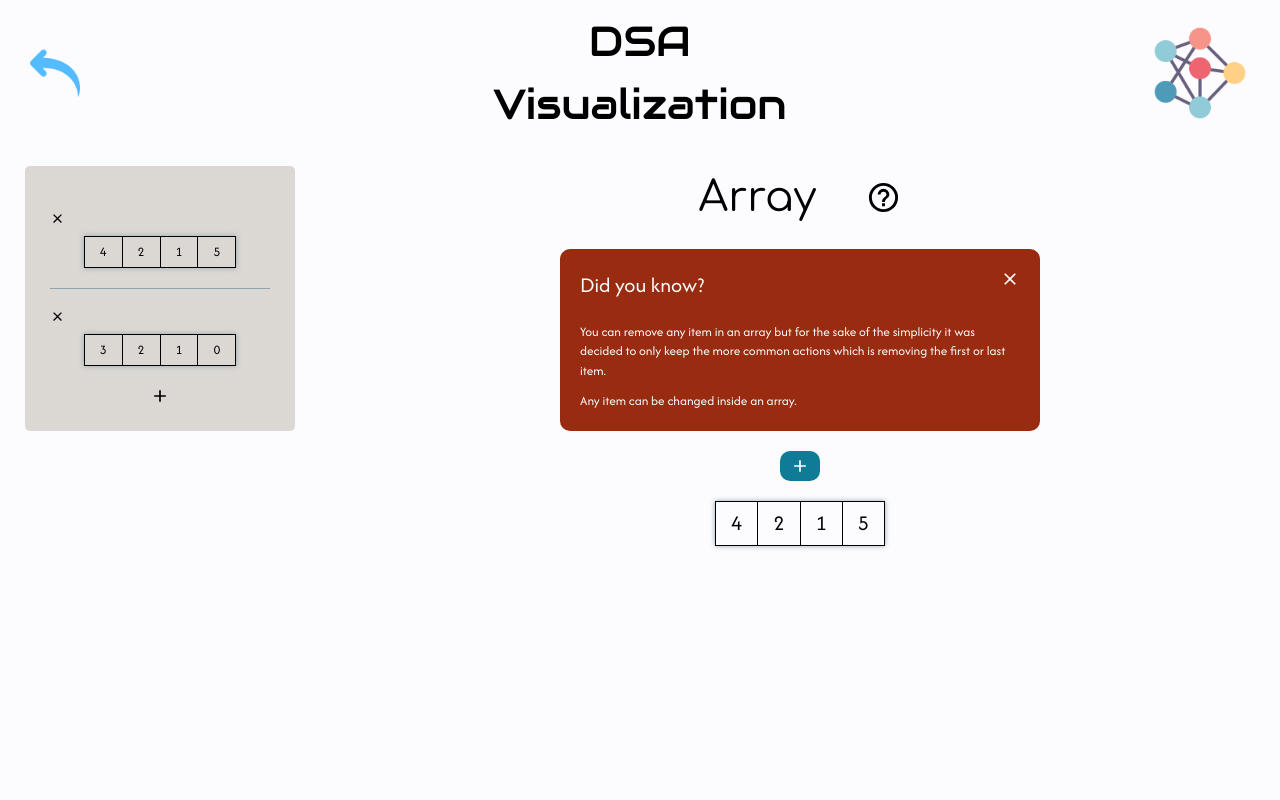
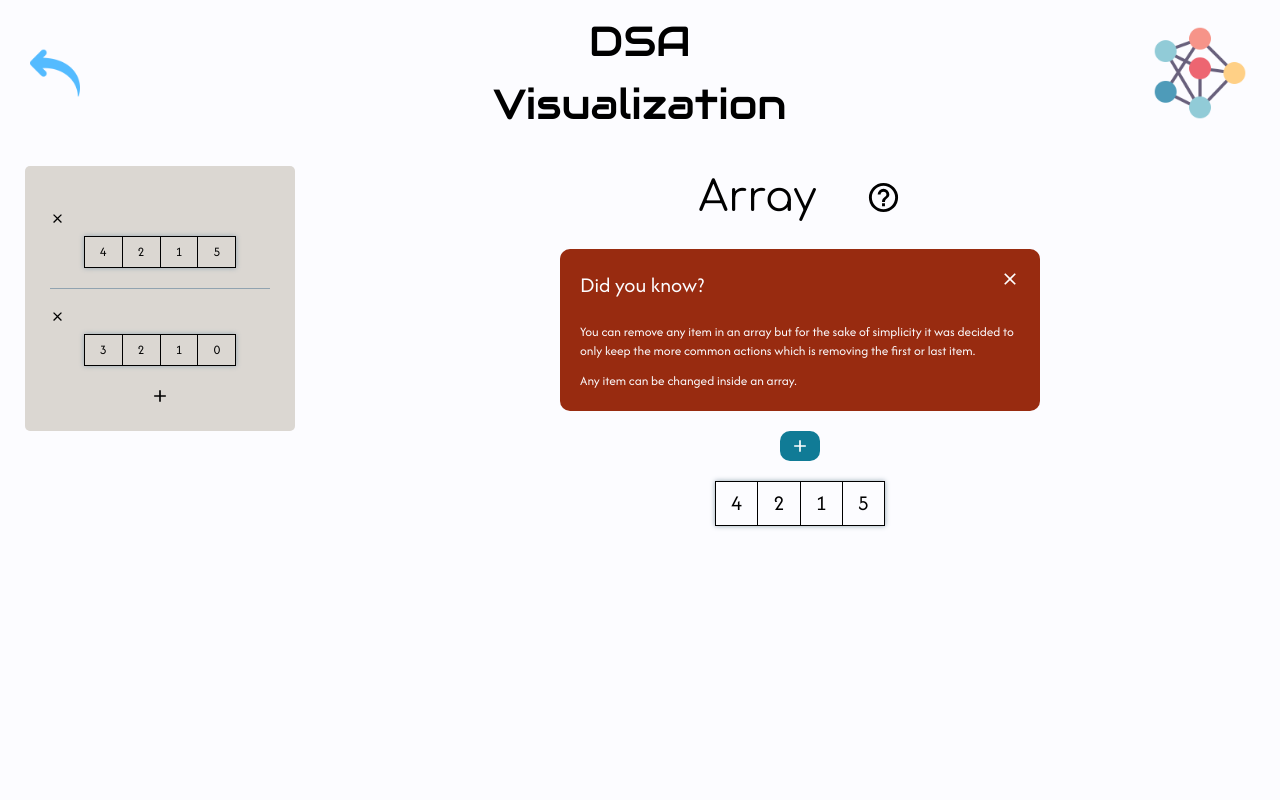
Before and after one commit to NestorNebula/dsa-visualization, a React (Vite) app: page /data-structures/array in a window 1280 px wide. Shown: the top 800 px of the page. Built offline with nearby package versions, Linux system fonts and the light colour scheme.

Commit message:
feat: update DSA Informations

```diff
--- a/src/pages/data-structures/array/array-main/ArrayMain.tsx
+++ b/src/pages/data-structures/array/array-main/ArrayMain.tsx
@@ -91,9 +91,9 @@ function ArrayMain({
       />
       <Informations>
         <div>
-          You can remove any item in an array but for the sake of the simplicity
-          it was decided to only keep the more common actions which is removing
-          the first or last item.
+          You can remove any item in an array but for the sake of simplicity it
+          was decided to only keep the more common actions which is removing the
+          first or last item.
         </div>
         <div>Any item can be changed inside an array.</div>
       </Informations>
--- a/src/pages/data-structures/hashmap/hashmap-main/HashMapMain.tsx
+++ b/src/pages/data-structures/hashmap/hashmap-main/HashMapMain.tsx
@@ -42,8 +42,8 @@ function HashMapMain({
           numbers or full words/expressions could also have been used.
         </div>
         <div>
-          The process to attribute a bucket to a value is called Hashing and is
-          using a Hash function. Here, the Hash function is looking at the
+          The process of attributing a bucket to a value is called Hashing and
+          is using a Hash function. Here, the Hash function is looking at the
           word's first letter and add it to the corresponding bucket.
         </div>
       </Informations>
--- a/src/pages/data-structures/stack/stack-main/StackMain.tsx
+++ b/src/pages/data-structures/stack/stack-main/StackMain.tsx
@@ -38,8 +38,9 @@ function StackMain({
       <Informations>
         <div>
           A stack works like a stack of books. You can add as much books as you
-          want but you must remove the book all the books on top of the book you
-          want to access it.
+          want (even though there is generally a limit, e.g. the size of your
+          home) but you must remove all the books on top of the book you want to
+          access it.
         </div>
       </Informations>
       <OptionsList>
```
